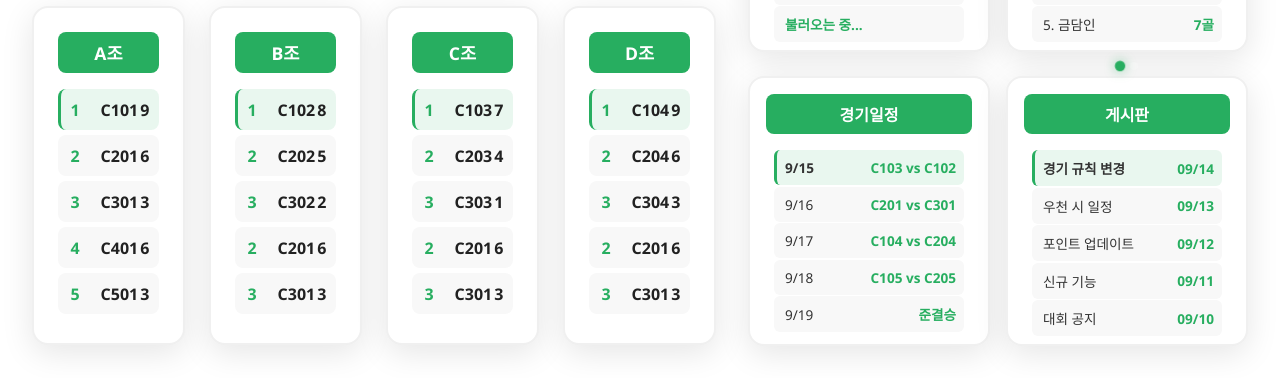
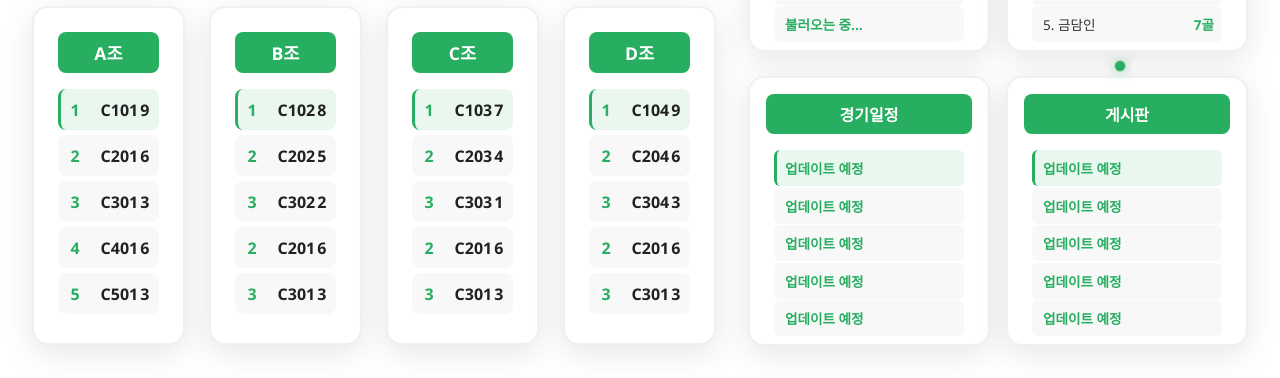
Before and after one commit to jihun0821/Goods, a plain HTML site: page index.html in a window 1280 px wide. Shown: the part 616-994 px from the top of the page. Drawn offline with Linux system fonts and the light colour scheme; no server answers; files whose address does not match are found by name.

Commit message:
Update index.html

```diff
--- a/index.html
+++ b/index.html
@@ -302,24 +302,19 @@
                     <h4 class="list-title">경기일정</h4>
                     <ul class="list-items">
                         <li class="list-item">
-                            <span>9/15</span>
-                            <span>C103 vs C102</span>
+                            <span>업데이트 예정</span>
                         </li>
                         <li class="list-item">
-                            <span>9/16</span>
-                            <span>C201 vs C301</span>
+                            <span>업데이트 예정</span>
                         </li>
                         <li class="list-item">
-                            <span>9/17</span>
-                            <span>C104 vs C204</span>
+                            <span>업데이트 예정</span>
                         </li>
                         <li class="list-item">
-                            <span>9/18</span>
-                            <span>C105 vs C205</span>
+                            <span>업데이트 예정</span>
                         </li>
                         <li class="list-item">
-                            <span>9/19</span>
-                            <span>준결승</span>
+                            <span>업데이트 예정</span>
                         </li>
                     </ul>
                 </div>
@@ -328,24 +323,19 @@
                     <h4 class="list-title">게시판</h4>
                     <ul class="list-items">
                         <li class="list-item">
-                            <span>경기 규칙 변경</span>
-                            <span>09/14</span>
+                            <span>업데이트 예정</span>
                         </li>
                         <li class="list-item">
-                            <span>우천 시 일정</span>
-                            <span>09/13</span>
+                            <span>업데이트 예정</span>
                         </li>
                         <li class="list-item">
-                            <span>포인트 업데이트</span>
-                            <span>09/12</span>
+                            <span>업데이트 예정</span>
                         </li>
                         <li class="list-item">
-                            <span>신규 기능</span>
-                            <span>09/11</span>
+                            <span>업데이트 예정</span>
                         </li>
                         <li class="list-item">
-                            <span>대회 공지</span>
-                            <span>09/10</span>
+                            <span>업데이트 예정</span>
                         </li>
                     </ul>
                 </div>
```
